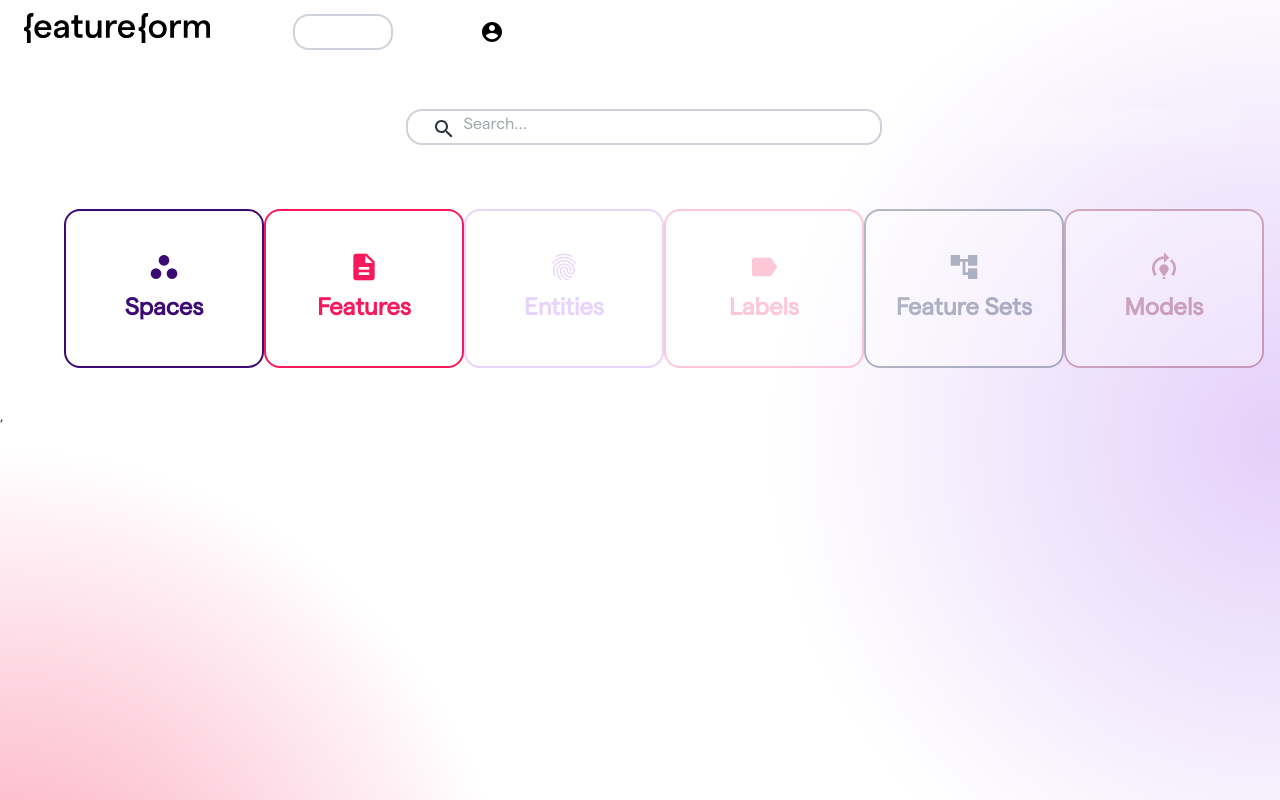
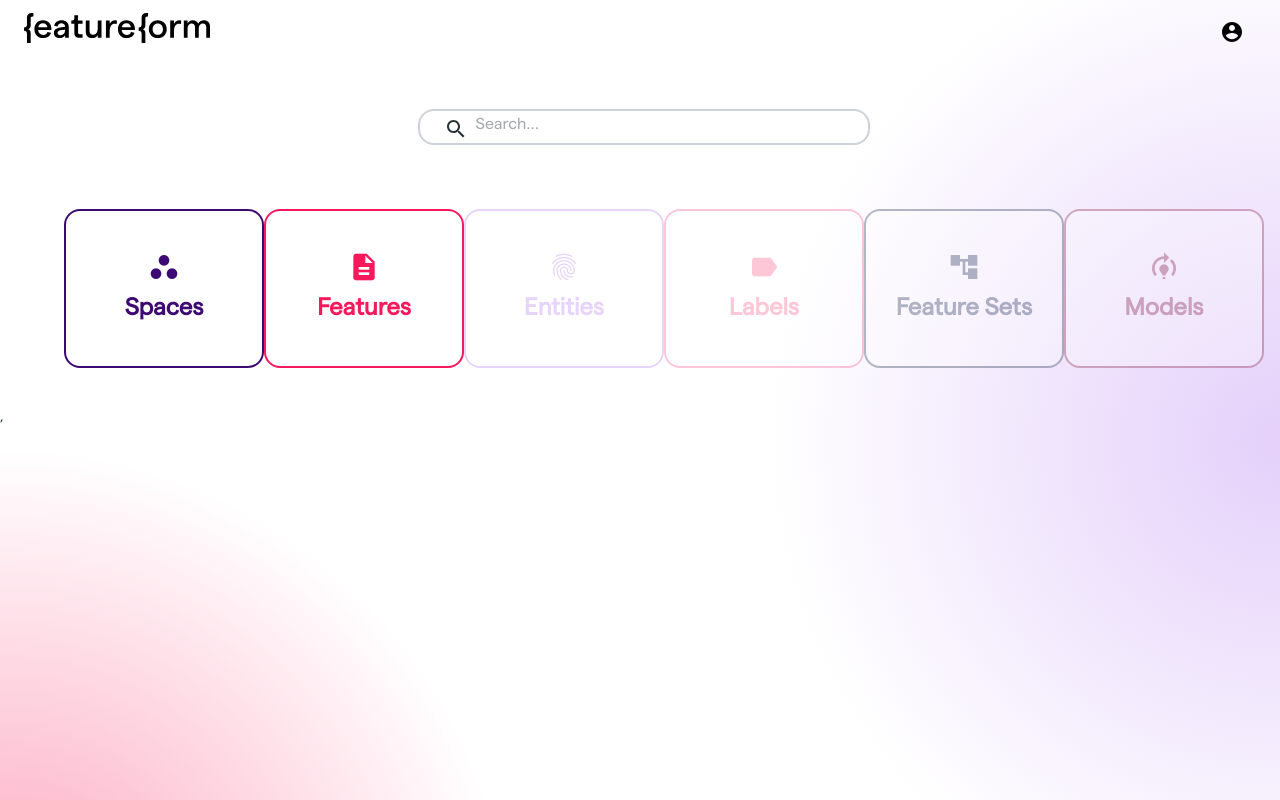
Before and after one commit to featureform/featureform, a React (Create React App) app in the folder dashboard/: page / in a window 1280 px wide. Built offline with nearby package versions, Linux system fonts and the light colour scheme.

Commit message:
Fix search bar

```diff
--- a/dashboard/src/components/homepage/HomePage.js
+++ b/dashboard/src/components/homepage/HomePage.js
@@ -10,9 +10,12 @@
   root: {
     padding: theme.spacing(0),
     alignItems: "center",
+    justifyContent: "center",
   },
   search: {
     padding: theme.spacing(2),
+    width: "40%",
+    margin: "auto",
   },
   searchTitle: {
     width: "100%",
--- a/dashboard/src/components/resource-list/ResourceListView.js
+++ b/dashboard/src/components/resource-list/ResourceListView.js
@@ -163,7 +163,7 @@
             marginLeft: 3,
           },
           rowStyle: {
-            backgroundColor: "#FFF",
+            //backgroundColor: "#FFF",
             borderRadius: 16,
           },
         }}
--- a/dashboard/src/components/search/SearchBar.js
+++ b/dashboard/src/components/search/SearchBar.js
@@ -40,7 +40,7 @@
     border: {
       border: `2px solid #CDD1D9`,
       borderRadius: 16,
-      width: "40%",
+      //width: "40%",
       "&:hover": {
         border: `2px solid black`,
       },
@@ -57,19 +57,22 @@
     inputInputHome: {
       //padding: theme.spacing(1, 20, 1, 0),
       // vertical padding + font size from searchIcon
+      //width: "40%",
       paddingLeft: theme.spacing(4),
       transition: theme.transitions.create("width"),
       background: "transparent",
       boxShadow: "none",
     },
-    inputInputTopBar: {
-      padding: theme.spacing(1, 2, 1, 0),
+    inputTopBar: {
+      padding: theme.spacing(1, 0, 0, 0),
+      width: "100%",
       // vertical padding + font size from searchIcon
-      paddingLeft: `calc(1em + ${theme.spacing(4)}px)`,
+      paddingLeft: theme.spacing(4),
       transition: theme.transitions.create("width"),
       background: "transparent",
       boxShadow: "none",
       color: "black",
+      alignSelf: "center",
     },
   })
 );
--- a/dashboard/src/components/topbar/TopBar.js
+++ b/dashboard/src/components/topbar/TopBar.js
@@ -27,6 +27,7 @@
     boxShadow: "none",
     display: "flex",
     width: "100%",
+    color: "black",
     //justifyContent: "space-between",
   },
   searchBar: {
@@ -35,10 +36,14 @@
   toolbar: {
     width: "100%",
     display: "flex",
-    //justifyContent: "flex-end",
+    justifyContent: "space-between",
   },
   title: {
     justifySelf: "flex-start",
+  },
+  toolbarRight: {
+    alignItems: "center",
+    display: "flex",
   },
   accountButton: {
     color: "black",
@@ -47,7 +52,7 @@
     width: "auto",
     //justifyContent: "flex-end",
     //alignItems: "flex-end",
-    justifySelf: "right",
+    justifySelf: "flex-end",
   },
 }));
 
@@ -91,7 +96,11 @@
               sx={{ flexGrow: 1, display: { xs: "none", sm: "block" } }}
             />
           </div>
-          <SearchBar className={classes.searchBar} />
+
+          <div className={classes.toolbarRight}>
+            {search && (
+              <SearchBar className={classes.searchBar} homePage={false} />
+            )}
             <IconButton
               aria-label="account of current user"
               aria-controls="menu-appbar"
@@ -120,6 +129,7 @@
               <MenuItem onClick={handleClose}>Profile</MenuItem>
               <MenuItem onClick={handleClose}>My account</MenuItem>
             </Menu>
+          </div>
         </Toolbar>
       </AppBar>
     </div>
```
Also changed, not shown: 1 other file (tests, documents, lock files or other folders). Lines whose indentation alone changed are shown as unchanged.
